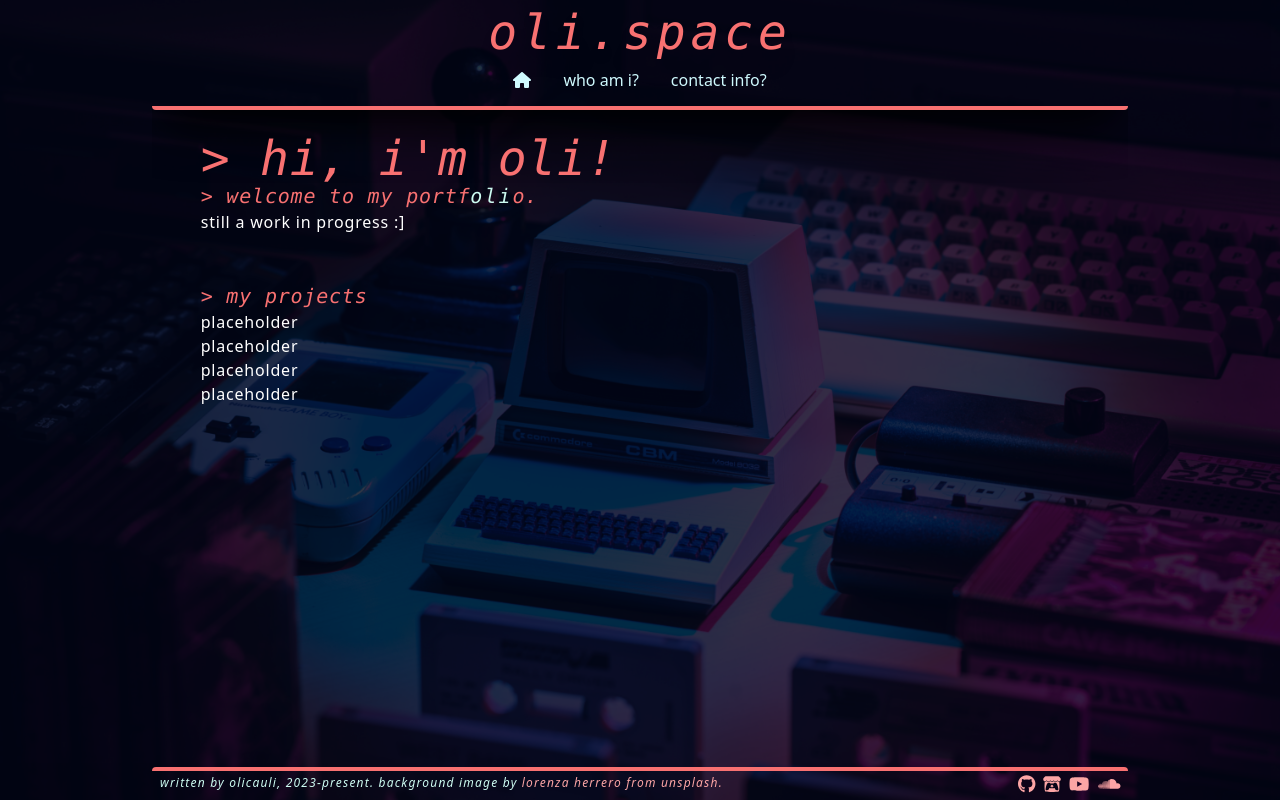
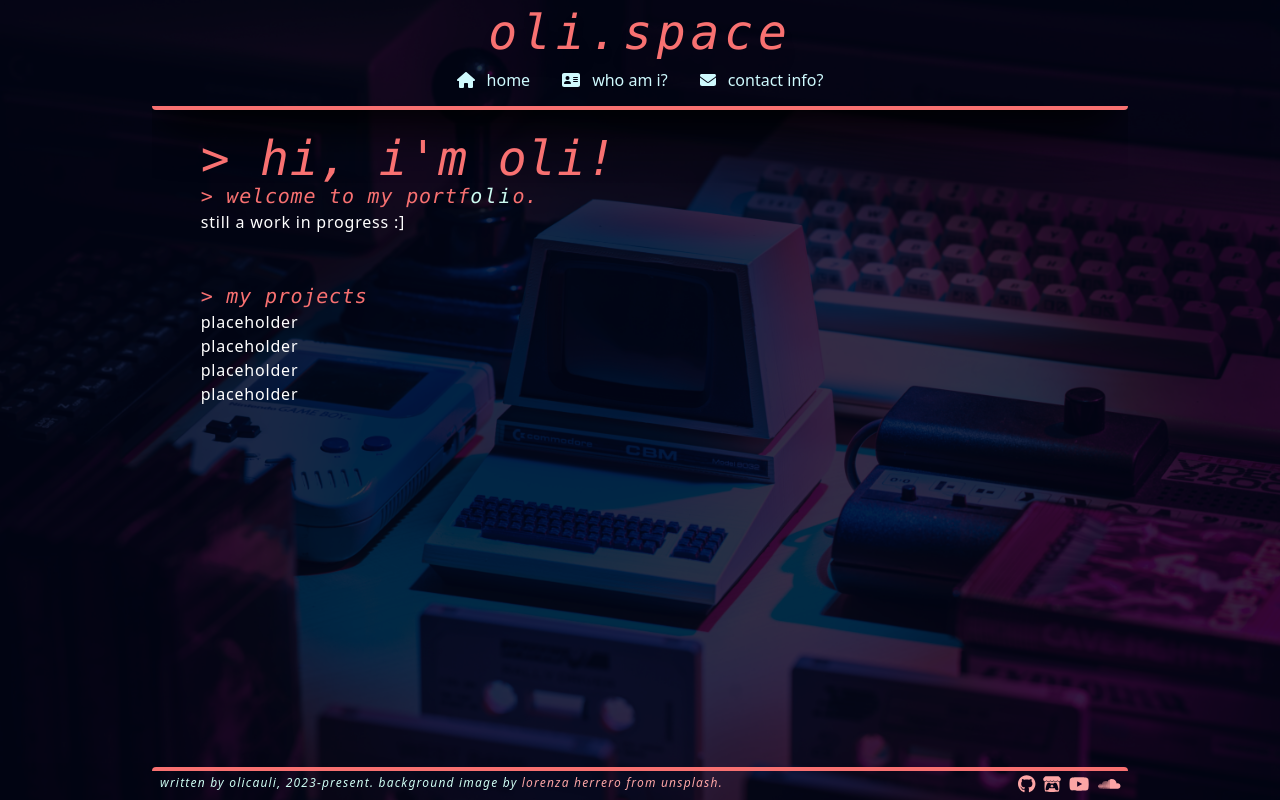
Before and after one commit to olicauli/olicauli.github.io, a React (Vite) app: page / in a window 1280 px wide. Built offline with nearby package versions, Linux system fonts and the light colour scheme.

Commit message:
add icons

```diff
--- a/src/components/Button.jsx
+++ b/src/components/Button.jsx
@@ -1,7 +1,6 @@
 import PropTypes from 'prop-types';
 import { Link } from 'react-router-dom'
 import { FontAwesomeIcon } from '@fortawesome/react-fontawesome'
-import { faHouse } from '@fortawesome/free-solid-svg-icons'
 
 const Button = ({link, text, icon}) => {
   return (
@@ -10,7 +9,9 @@ const Button = ({link, text, icon}) => {
     className="mx-1 py-1 px-3 rounded mt-2 text-cyan-100
     transition-all ease-in duration-200
     hover:bg-slate-800 mouseup
-    active:bg-slate-900 font-extralight">{ icon ? <FontAwesomeIcon icon={faHouse} /> : text }</Link>
+    active:bg-slate-900 font-extralight">
+    { icon ? <FontAwesomeIcon icon={icon} className='pr-3'/> : '' }{ text }
+     </Link>
   )
 }
 
@@ -18,7 +19,7 @@ Button.propTypes =
 {
     link: PropTypes.string,
     text: PropTypes.string,
-    icon: PropTypes.bool,
+    icon: PropTypes.object,
 }
 
 export default Button
--- a/src/components/Footer.jsx
+++ b/src/components/Footer.jsx
@@ -1,5 +1,5 @@
 import { FontAwesomeIcon } from '@fortawesome/react-fontawesome'
-import { faDiscord, faGithub, faItchIo, faYoutube, faSoundcloud } from '@fortawesome/free-brands-svg-icons'
+import { faGithub, faItchIo, faYoutube, faSoundcloud } from '@fortawesome/free-brands-svg-icons'
 
 const Footer = () => {
   return (
--- a/src/components/Nav.jsx
+++ b/src/components/Nav.jsx
@@ -1,14 +1,13 @@
 import Button from './Button'
-import { FontAwesomeIcon } from '@fortawesome/react-fontawesome'
-import { faHouse } from '@fortawesome/free-solid-svg-icons'
+import { faHouse, faAddressCard, faEnvelope } from '@fortawesome/free-solid-svg-icons'
 
 const Nav = () => {
   return (
     <>
       <nav className="flex flex-wrap overscroll-auto justify-center">
-        <Button link="home" text="home" icon/>
-        <Button link="about" text="who am i?"/>
-        <Button link="contact" text="contact info?"/>
+        <Button link="home" text="home" icon={faHouse}/>
+        <Button link="about" text="who am i?" icon={faAddressCard}/>
+        <Button link="contact" text="contact info?" icon={faEnvelope}/>
       </nav>
     </>
   )
```
